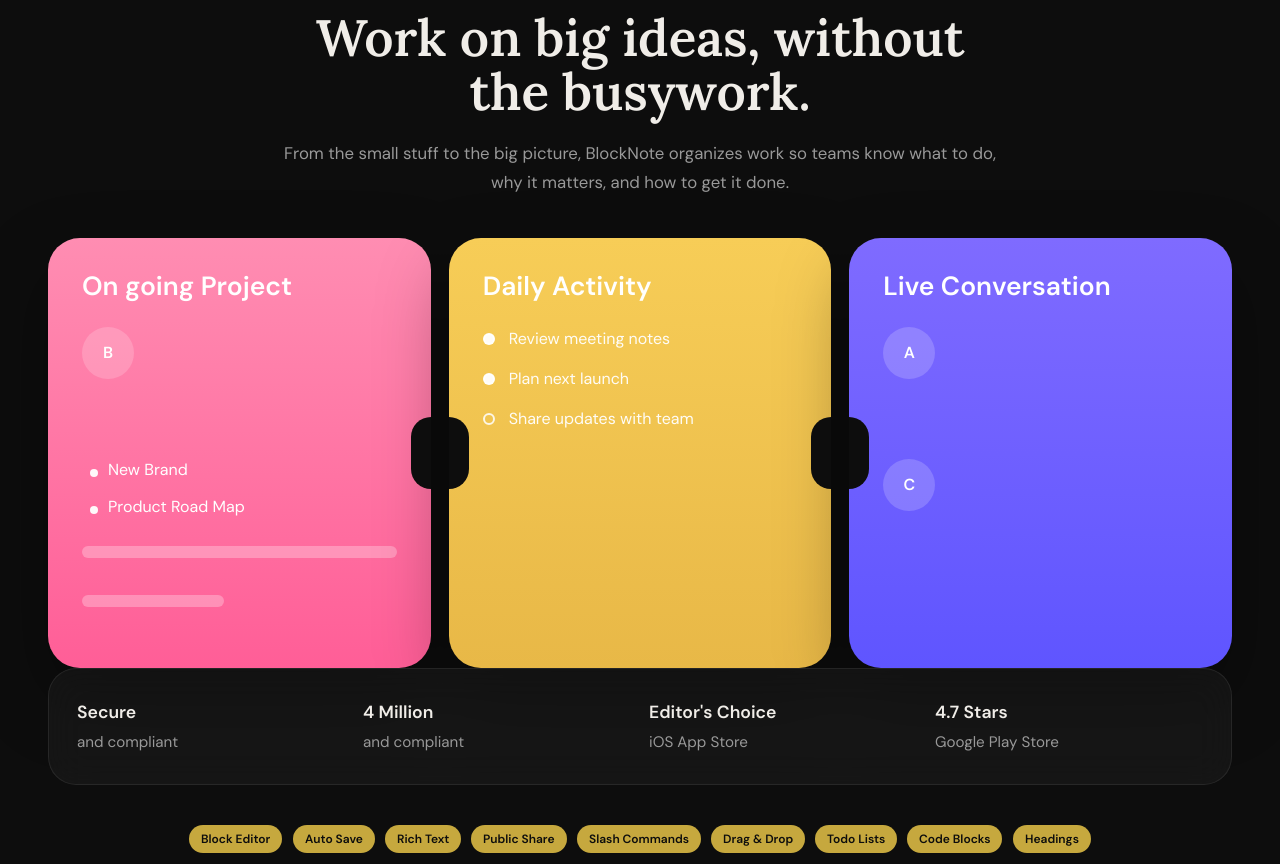
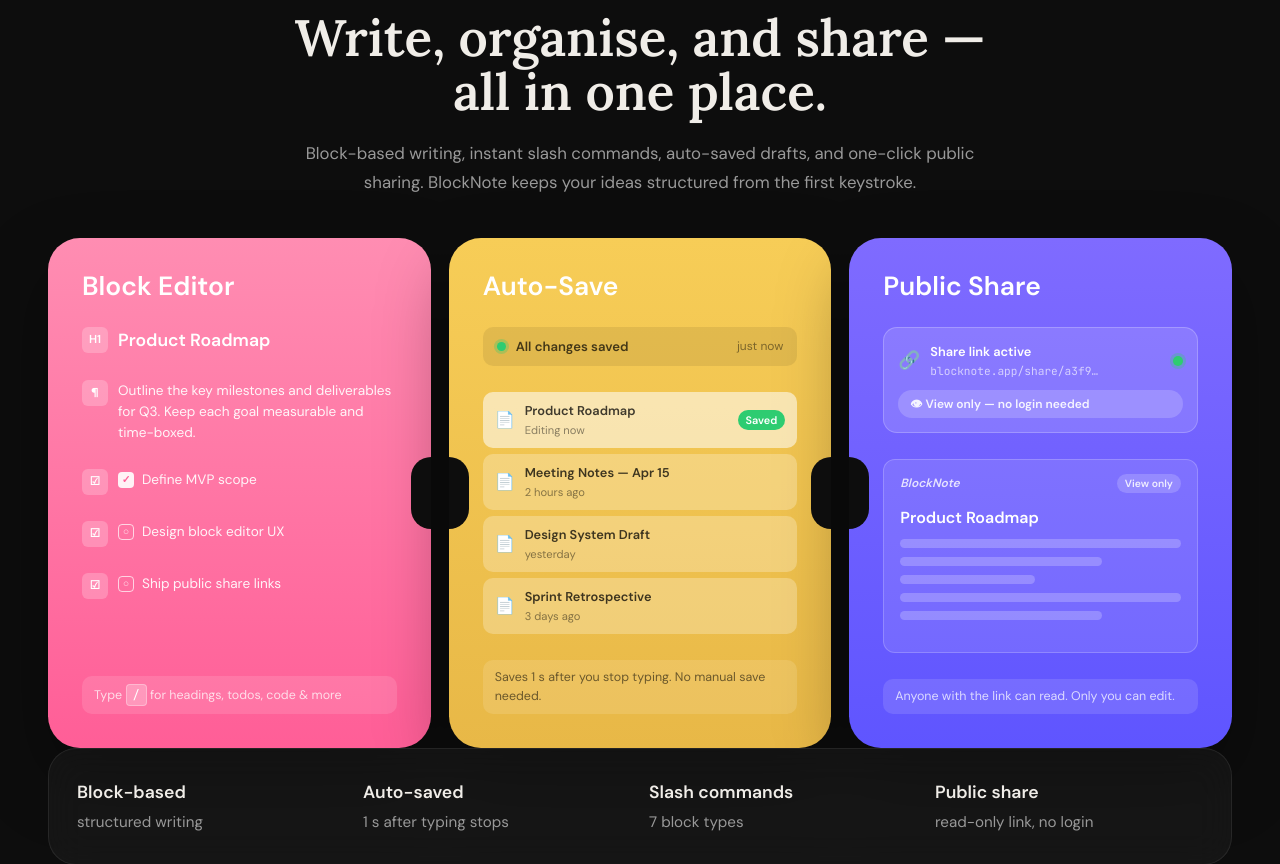
Before and after one commit to Annirudhsingh-growexxer/blocknote-editor, a React (Vite) app in the folder frontend/: page / in a window 1280 px wide. Shown: the part 1320-2184 px from the top of the page. Built offline with nearby package versions, Linux system fonts and the light colour scheme; no server answers.

Commit message:
fix:Implemented home page fix

```diff
--- a/frontend/src/pages/Home.css
+++ b/frontend/src/pages/Home.css
@@ -458,6 +458,302 @@
   background: linear-gradient(180deg, #7f6bff 0%, #5f55ff 100%);
 }
 
+/* ── BlockNote Panel UI elements ── */
+
+/* Panel 1 – Block editor */
+.bn-block-row {
+  display: flex;
+  align-items: flex-start;
+  gap: 10px;
+  z-index: 2;
+}
+
+.bn-block-type-tag {
+  flex-shrink: 0;
+  width: 26px;
+  height: 26px;
+  border-radius: 6px;
+  background: rgba(255,255,255,0.22);
+  display: flex;
+  align-items: center;
+  justify-content: center;
+  font-size: 0.72rem;
+  font-weight: 700;
+  color: #fff;
+}
+
+.bn-block-text {
+  color: rgba(255,255,255,0.92);
+  font-size: 0.85rem;
+  line-height: 1.55;
+  display: flex;
+  align-items: center;
+  gap: 8px;
+  flex-wrap: wrap;
+}
+
+.bn-block-text-heading {
+  font-size: 1.1rem;
+  font-weight: 700;
+  color: #fff;
+}
+
+.bn-todo-check {
+  display: inline-flex;
+  align-items: center;
+  justify-content: center;
+  width: 16px;
+  height: 16px;
+  border-radius: 4px;
+  border: 1.5px solid rgba(255,255,255,0.7);
+  font-size: 0.65rem;
+  color: rgba(255,255,255,0.8);
+  flex-shrink: 0;
+}
+
+.bn-todo-done {
+  background: rgba(255,255,255,0.9);
+  border-color: transparent;
+  color: #ff5e97;
+  font-weight: 900;
+}
+
+.bn-slash-hint {
+  margin-top: auto;
+  padding: 8px 12px;
+  border-radius: 10px;
+  background: rgba(255,255,255,0.12);
+  font-size: 0.78rem;
+  color: rgba(255,255,255,0.75);
+  z-index: 2;
+}
+
+.bn-slash-hint kbd {
+  display: inline-block;
+  padding: 1px 6px;
+  border-radius: 4px;
+  background: rgba(255,255,255,0.25);
+  border: 1px solid rgba(255,255,255,0.3);
+  font-family: var(--font-mono);
+  font-size: 0.75rem;
+  color: #fff;
+}
+
+/* Panel 2 – Auto-Save */
+.bn-save-row {
+  display: flex;
+  align-items: center;
+  gap: 10px;
+  background: rgba(0,0,0,0.08);
+  border-radius: 10px;
+  padding: 10px 14px;
+  z-index: 2;
+}
+
+.bn-save-dot {
+  width: 9px;
+  height: 9px;
+  border-radius: 50%;
+  flex-shrink: 0;
+  background: rgba(0,0,0,0.2);
+}
+
+.bn-save-dot-saved {
+  background: #2ecc71;
+  box-shadow: 0 0 0 3px rgba(46,204,113,0.3);
+  animation: pulse-save 2s ease-in-out infinite;
+}
+
+@keyframes pulse-save {
+  0%, 100% { box-shadow: 0 0 0 3px rgba(46,204,113,0.3); }
+  50%       { box-shadow: 0 0 0 6px rgba(46,204,113,0.1); }
+}
+
+.bn-save-label {
+  flex: 1;
+  font-size: 0.82rem;
+  font-weight: 600;
+  color: rgba(0,0,0,0.7);
+}
+
+.bn-save-time {
+  font-size: 0.75rem;
+  color: rgba(0,0,0,0.45);
+}
+
+.bn-doc-list {
+  display: flex;
+  flex-direction: column;
+  gap: 6px;
+  z-index: 2;
+}
+
+.bn-doc-item {
+  display: flex;
+  align-items: center;
+  gap: 10px;
+  padding: 9px 12px;
+  border-radius: 10px;
+  background: rgba(255,255,255,0.25);
+}
+
+.bn-doc-item.bn-doc-active {
+  background: rgba(255,255,255,0.55);
+}
+
+.bn-doc-icon {
+  font-size: 1rem;
+  flex-shrink: 0;
+}
+
+.bn-doc-info {
+  flex: 1;
+  display: flex;
+  flex-direction: column;
+  gap: 2px;
+  min-width: 0;
+}
+
+.bn-doc-title {
+  font-size: 0.8rem;
+  font-weight: 600;
+  color: rgba(0,0,0,0.75);
+  white-space: nowrap;
+  overflow: hidden;
+  text-overflow: ellipsis;
+}
+
+.bn-doc-meta {
+  font-size: 0.7rem;
+  color: rgba(0,0,0,0.45);
+}
+
+.bn-doc-badge {
+  font-size: 0.68rem;
+  font-weight: 700;
+  padding: 2px 8px;
+  border-radius: 999px;
+  background: #2ecc71;
+  color: #fff;
+  flex-shrink: 0;
+}
+
+/* Panel 3 – Public Share */
+.bn-share-box {
+  background: rgba(255,255,255,0.13);
+  border: 1px solid rgba(255,255,255,0.22);
+  border-radius: 14px;
+  padding: 14px;
+  display: flex;
+  flex-direction: column;
+  gap: 10px;
+  z-index: 2;
+}
+
+.bn-share-row {
+  display: flex;
+  align-items: center;
+  gap: 10px;
+}
+
+.bn-share-icon {
+  font-size: 1.1rem;
+  flex-shrink: 0;
+}
+
+.bn-share-info {
+  flex: 1;
+  display: flex;
+  flex-direction: column;
+  gap: 2px;
+}
+
+.bn-share-title {
+  font-size: 0.8rem;
+  font-weight: 700;
+  color: #fff;
+}
+
+.bn-share-url {
+  font-size: 0.7rem;
+  color: rgba(255,255,255,0.65);
+  font-family: var(--font-mono);
+}
+
+.bn-share-active-dot {
+  width: 10px;
+  height: 10px;
+  border-radius: 50%;
+  background: #2ecc71;
+  box-shadow: 0 0 0 3px rgba(46,204,113,0.35);
+  flex-shrink: 0;
+  animation: pulse-save 2s ease-in-out infinite;
+}
+
+.bn-share-pill {
+  display: inline-flex;
+  align-items: center;
+  gap: 6px;
+  padding: 5px 12px;
+  border-radius: 999px;
+  background: rgba(255,255,255,0.18);
+  font-size: 0.75rem;
+  color: rgba(255,255,255,0.9);
+  font-weight: 600;
+}
+
+.bn-ro-preview {
+  flex: 1;
+  background: rgba(255,255,255,0.1);
+  border: 1px solid rgba(255,255,255,0.2);
+  border-radius: 12px;
+  padding: 14px 16px;
+  display: flex;
+  flex-direction: column;
+  gap: 9px;
+  z-index: 2;
+}
+
+.bn-ro-header {
+  display: flex;
+  justify-content: space-between;
+  align-items: center;
+  margin-bottom: 4px;
+}
+
+.bn-ro-logo {
+  font-size: 0.75rem;
+  font-weight: 700;
+  font-style: italic;
+  color: rgba(255,255,255,0.8);
+}
+
+.bn-ro-badge {
+  font-size: 0.65rem;
+  font-weight: 600;
+  padding: 2px 8px;
+  border-radius: 999px;
+  background: rgba(255,255,255,0.18);
+  color: rgba(255,255,255,0.85);
+}
+
+.bn-ro-title {
+  font-size: 1rem;
+  font-weight: 700;
+  color: #fff;
+}
+
+.bn-ro-line {
+  height: 9px;
+  border-radius: 999px;
+  background: rgba(255,255,255,0.22);
+}
+
+.bn-ro-line-med  { width: 72%; }
+.bn-ro-line-short { width: 48%; }
+
+/* ── end panel UI ── */
+
 .showcase-metrics {
   display: grid;
   grid-template-columns: repeat(4, minmax(0, 1fr));
--- a/frontend/src/pages/Home.jsx
+++ b/frontend/src/pages/Home.jsx
@@ -83,86 +83,148 @@ export default function Home() {
 
       <section className="showcase-section">
         <div className="showcase-copy">
-          <p className="showcase-label">Secure task management for teams</p>
-          <h2 className="showcase-heading">Work on big ideas, without the busywork.</h2>
+          <p className="showcase-label">Everything a modern editor needs</p>
+          <h2 className="showcase-heading">Write, organise, and share — all in one place.</h2>
           <p className="showcase-description">
-            From the small stuff to the big picture, BlockNote organizes work so teams know what to do, why it matters, and how to get it done.
+            Block-based writing, instant slash commands, auto-saved drafts, and one-click public sharing. BlockNote keeps your ideas structured from the first keystroke.
           </p>
         </div>
 
         <div className="showcase-panels">
+
+          {/* Panel 1 — Block Editor */}
           <article className="showcase-panel panel-pink">
-            <div className="panel-heading">On going Project</div>
-            <div className="panel-avatar-row">
-              <span className="panel-avatar">B</span>
-              <div className="panel-line-group">
-                <span className="panel-line panel-line-short"></span>
-                <span className="panel-line panel-line-long"></span>
+            <div className="panel-heading">Block Editor</div>
+
+            {/* Fake heading block */}
+            <div className="bn-block-row">
+              <span className="bn-block-type-tag">H1</span>
+              <span className="bn-block-text bn-block-text-heading">Product Roadmap</span>
+            </div>
+
+            {/* Fake paragraph block */}
+            <div className="bn-block-row">
+              <span className="bn-block-type-tag">¶</span>
+              <span className="bn-block-text">Outline the key milestones and deliverables for Q3. Keep each goal measurable and time-boxed.</span>
+            </div>
+
+            {/* Fake todo blocks */}
+            <div className="bn-block-row">
+              <span className="bn-block-type-tag">☑</span>
+              <span className="bn-block-text"><span className="bn-todo-check bn-todo-done">✓</span> Define MVP scope</span>
+            </div>
+            <div className="bn-block-row">
+              <span className="bn-block-type-tag">☑</span>
+              <span className="bn-block-text"><span className="bn-todo-check">○</span> Design block editor UX</span>
+            </div>
+            <div className="bn-block-row">
+              <span className="bn-block-type-tag">☑</span>
+              <span className="bn-block-text"><span className="bn-todo-check">○</span> Ship public share links</span>
+            </div>
+
+            {/* Fake slash hint */}
+            <div className="bn-slash-hint">Type <kbd>/</kbd> for headings, todos, code &amp; more</div>
+          </article>
+
+          {/* Panel 2 — Auto-Save & Documents */}
+          <article className="showcase-panel panel-yellow">
+            <div className="panel-heading">Auto-Save</div>
+
+            {/* Fake save indicator */}
+            <div className="bn-save-row">
+              <span className="bn-save-dot bn-save-dot-saved"></span>
+              <span className="bn-save-label">All changes saved</span>
+              <span className="bn-save-time">just now</span>
+            </div>
+
+            {/* Fake document list */}
+            <div className="bn-doc-list">
+              <div className="bn-doc-item bn-doc-active">
+                <span className="bn-doc-icon">📄</span>
+                <div className="bn-doc-info">
+                  <span className="bn-doc-title">Product Roadmap</span>
+                  <span className="bn-doc-meta">Editing now</span>
+                </div>
+                <span className="bn-doc-badge">Saved</span>
+              </div>
+              <div className="bn-doc-item">
+                <span className="bn-doc-icon">📄</span>
+                <div className="bn-doc-info">
+                  <span className="bn-doc-title">Meeting Notes — Apr 15</span>
+                  <span className="bn-doc-meta">2 hours ago</span>
+                </div>
+              </div>
+              <div className="bn-doc-item">
+                <span className="bn-doc-icon">📄</span>
+                <div className="bn-doc-info">
+                  <span className="bn-doc-title">Design System Draft</span>
+                  <span className="bn-doc-meta">yesterday</span>
+                </div>
+              </div>
+              <div className="bn-doc-item">
+                <span className="bn-doc-icon">📄</span>
+                <div className="bn-doc-info">
+                  <span className="bn-doc-title">Sprint Retrospective</span>
+                  <span className="bn-doc-meta">3 days ago</span>
+                </div>
               </div>
             </div>
-            <ul className="panel-list">
-              <li>New Brand</li>
-              <li>Product Road Map</li>
-            </ul>
-            <div className="panel-line-group panel-line-group-compact">
-              <span className="panel-line"></span>
-              <span className="panel-line panel-line-short"></span>
-            </div>
+
+            <div className="bn-slash-hint" style={{ color: 'rgba(0,0,0,0.55)' }}>Saves 1 s after you stop typing. No manual save needed.</div>
           </article>
 
-          <article className="showcase-panel panel-yellow">
-            <div className="panel-heading">Daily Activity</div>
-            <div className="task-list">
-              <div className="task-row">
-                <span className="task-dot filled"></span>
-                <span>Review meeting notes</span>
+          {/* Panel 3 — Read-only Share */}
+          <article className="showcase-panel panel-purple">
+            <div className="panel-heading">Public Share</div>
+
+            {/* Fake share modal */}
+            <div className="bn-share-box">
+              <div className="bn-share-row">
+                <span className="bn-share-icon">🔗</span>
+                <div className="bn-share-info">
+                  <span className="bn-share-title">Share link active</span>
+                  <span className="bn-share-url">blocknote.app/share/a3f9…</span>
+                </div>
+                <span className="bn-share-active-dot"></span>
               </div>
-              <div className="task-row">
-                <span className="task-dot filled"></span>
-                <span>Plan next launch</span>
+              <div className="bn-share-pill">👁 View only — no login needed</div>
+            </div>
+
+            {/* Fake read-only document preview */}
+            <div className="bn-ro-preview">
+              <div className="bn-ro-header">
+                <span className="bn-ro-logo">BlockNote</span>
+                <span className="bn-ro-badge">View only</span>
               </div>
-              <div className="task-row">
-                <span className="task-dot"></span>
-                <span>Share updates with team</span>
-              </div>
+              <div className="bn-ro-title">Product Roadmap</div>
+              <div className="bn-ro-line"></div>
+              <div className="bn-ro-line bn-ro-line-med"></div>
+              <div className="bn-ro-line bn-ro-line-short"></div>
+              <div className="bn-ro-line"></div>
+              <div className="bn-ro-line bn-ro-line-med"></div>
             </div>
+
+            <div className="bn-slash-hint">Anyone with the link can read. Only you can edit.</div>
           </article>
 
-          <article className="showcase-panel panel-purple">
-            <div className="panel-heading">Live Conversation</div>
-            <div className="chat-row">
-              <span className="panel-avatar">A</span>
-              <div className="chat-block">
-                <span className="chat-line"></span>
-                <span className="chat-line chat-line-short"></span>
-              </div>
-            </div>
-            <div className="chat-row">
-              <span className="panel-avatar">C</span>
-              <div className="chat-block">
-                <span className="chat-line"></span>
-                <span className="chat-line chat-line-short"></span>
-              </div>
-            </div>
-          </article>
         </div>
 
         <div className="showcase-metrics">
           <div className="metric-item">
-            <strong>Secure</strong>
-            <span>and compliant</span>
+            <strong>Block-based</strong>
+            <span>structured writing</span>
           </div>
           <div className="metric-item">
-            <strong>4 Million</strong>
-            <span>and compliant</span>
+            <strong>Auto-saved</strong>
+            <span>1 s after typing stops</span>
           </div>
           <div className="metric-item">
-            <strong>Editor's Choice</strong>
-            <span>iOS App Store</span>
+            <strong>Slash commands</strong>
+            <span>7 block types</span>
           </div>
           <div className="metric-item">
-            <strong>4.7 Stars</strong>
-            <span>Google Play Store</span>
+            <strong>Public share</strong>
+            <span>read-only link, no login</span>
           </div>
         </div>
       </section>
```
